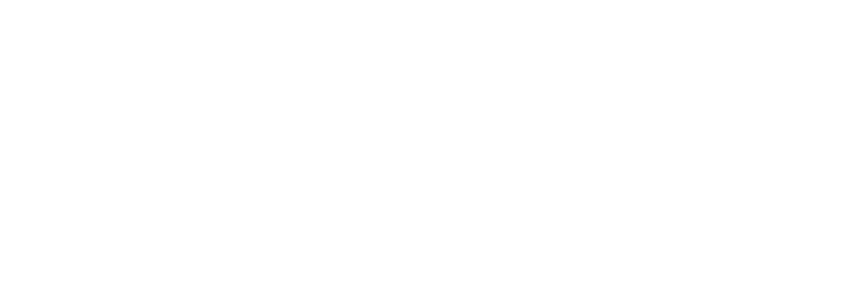
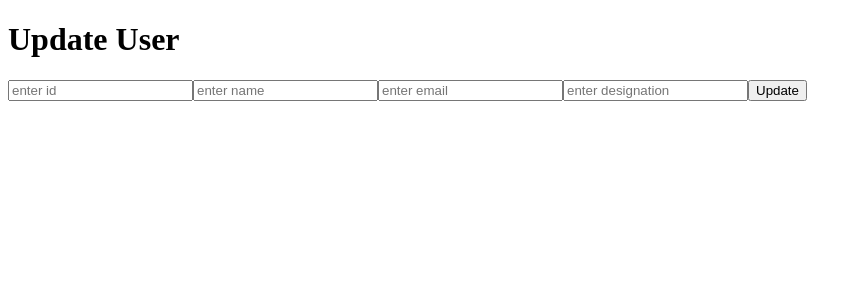
Before and after one commit to Noman-Nom/University-Course-Projects-, a React (Vite) app in the folder food-app/: page /update/1 in a window 1280 px wide. Before the commit this address had no page. Shown: the top 300 px of the page, without its empty margins (0-862 px from the left). Built offline with nearby package versions, Linux system fonts and the light colour scheme.

Commit message:
update data

```diff
--- a/food-app/src/App.jsx
+++ b/food-app/src/App.jsx
@@ -12,7 +12,7 @@ const App = () => {
       <Routes>
         <Route path='/' element={<Test/>} />
         <Route path='/add' element={<Add/>} />
-        <Route path='/update' element={<Update/>} />
+        <Route path='/update/:id' element={<Update/>} />
 
       </Routes>
       </BrowserRouter>
--- a/food-app/src/Test.jsx
+++ b/food-app/src/Test.jsx
@@ -53,7 +53,7 @@ const handleDelete = async (id)=>{
             <h3>{value.desig}</h3>
 
             <button onClick={()=>handleDelete(value.id)} >Delete</button>
-            <button>Update</button>
+            <button><Link to={`/update/${value.id}`}> {console.log(value.id)}Update</Link></button>
           </div>
         )
 
--- a/food-app/src/update.jsx
+++ b/food-app/src/update.jsx
@@ -1,8 +1,53 @@
-import React from 'react'
+import axios from 'axios'
+import React, { useState } from 'react'
+import { useNavigate } from 'react-router-dom'
 
 const Update = () => {
+
+  const [user, setUser] = useState({
+
+    id:null,
+    name:"",
+    email:"",
+    desig:""
+
+  })
+
+  const navigate = useNavigate()
+
+  const handleChange = (e)=>{
+
+    setUser((prev)=> ({...prev, [e.target.name]: e.target.value}) )   // explain me this code
+  }
+
+
+  const handleClick =  async (e)=>{
+
+    e.preventDefault()
+
+    try {
+      await axios.post("http://localhost:8801/test", user)
+
+      navigate('/')
+    } catch (error) {
+      console.log(error);
+
+    }
+
+  }
+
+  // console.log(user);
   return (
-    <div>Update</div>
+    <div>
+
+      <h1> Update User</h1>
+      <input type="number" name='id' onChange={handleChange} placeholder='enter id' />
+      <input type="text" name='name' onChange={handleChange} placeholder='enter name'/>
+      <input type="text" name='email' onChange={handleChange} placeholder='enter email'/>
+      <input type="text" name='desig' onChange={handleChange} placeholder='enter designation'/>
+
+      <button onClick={handleClick}>Update</button>
+    </div>
   )
 }
 
```
